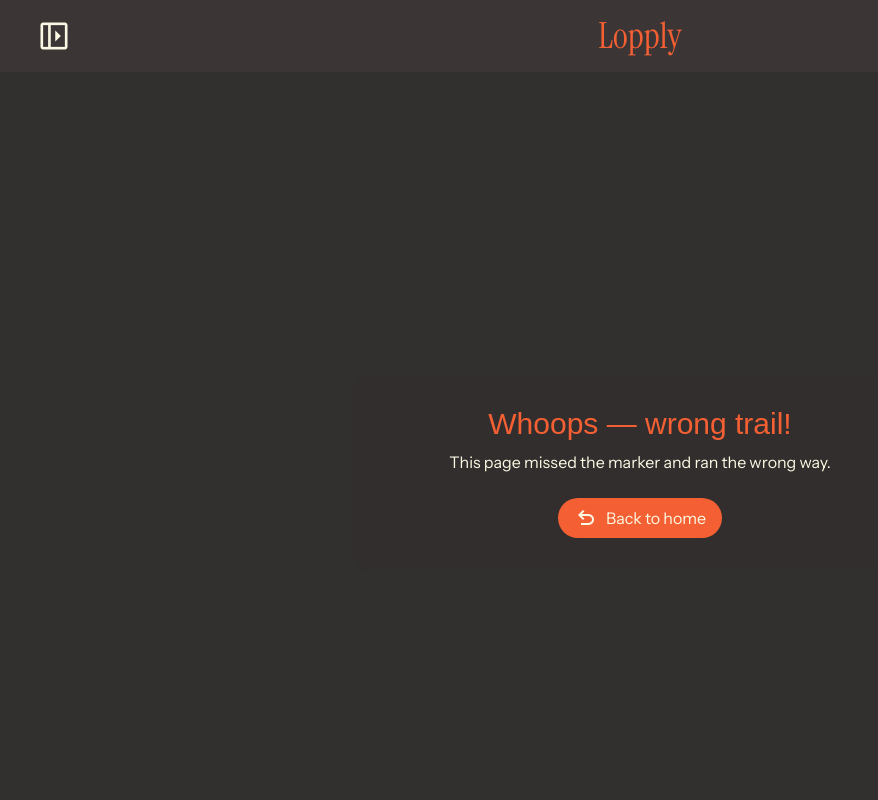
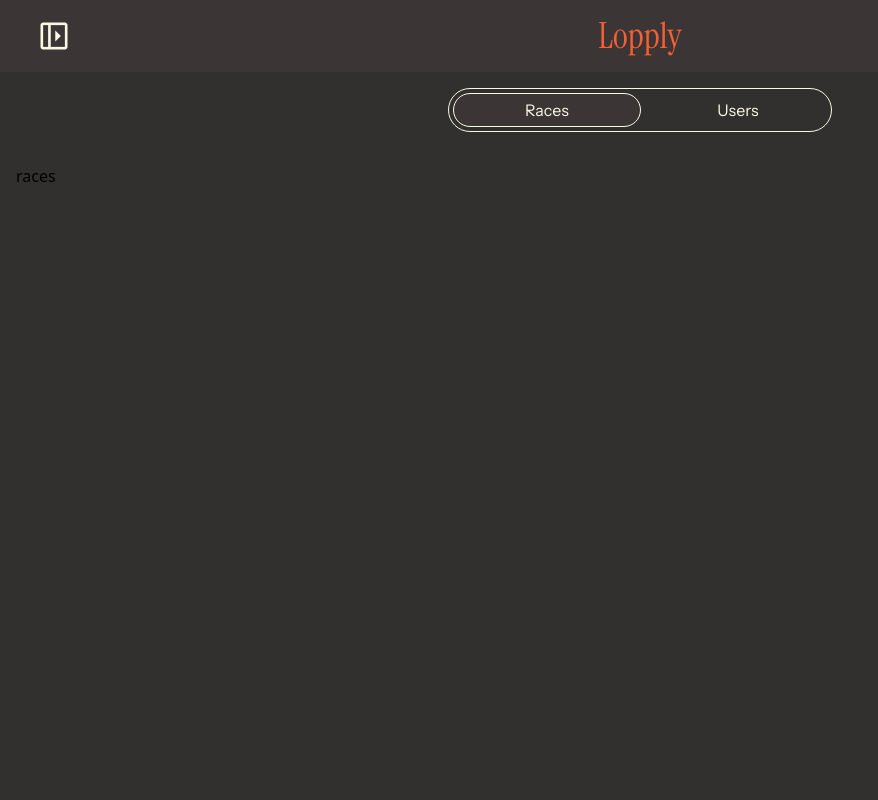
Before and after one commit to ellinorjohansson/Lopply, a Next.js app: page /admin/overview in a window 1280 px wide. Before the commit this address had no page. Shown: the top 800 px of the page, without its empty margins (0-878 px from the left). Built offline with nearby package versions, Linux system fonts and the light colour scheme; a web font is replaced by a local one.

Commit message:
✨(feature): added admin switch

```diff
--- a/public/locales/en/common.json
+++ b/public/locales/en/common.json
@@ -17,6 +17,10 @@
       "my_journey": "My Journey",
       "account": "Account"
     }
+  },
+  "switch": {
+    "races": "Races",
+    "users": "Users"
   },
   "validation": {
     "required_field": "* Required field",
--- /dev/null
+++ b/src/app/admin/overview/page.tsx
@@ -0,0 +1,21 @@
+"use client";
+import { useState } from "react";
+import PendingRaces from "../pending-races/page";
+import UserManagement from "../user-management/page";
+import AdminSwitch from "@/common/components/adminSwitch/AdminSwitch";
+
+const AdminOverview = () => {
+  const [activeTab, setActiveTab] = useState<"races" | "users">("races");
+
+  return (
+    <section className="flex flex-col items-center justify-start w-full min-h-screen p-4 gap-4">
+      <AdminSwitch mode={activeTab} onChange={setActiveTab} />
+
+      <div className="w-full mt-4">
+        {activeTab === "races" ? <PendingRaces /> : <UserManagement />}
+      </div>
+    </section>
+  );
+};
+
+export default AdminOverview;
--- /dev/null
+++ b/src/app/admin/pending-races/page.tsx
@@ -0,0 +1,7 @@
+const PendingRaces = () => {
+  return (
+    <>races</>
+  )
+}
+
+export default PendingRaces;
--- /dev/null
+++ b/src/app/admin/user-management/page.tsx
@@ -0,0 +1,7 @@
+const UserManagement = () => {
+  return (
+    <>user</>
+  )
+}
+
+export default UserManagement;
--- /dev/null
+++ b/src/common/components/adminSwitch/AdminSwitch.tsx
@@ -0,0 +1,33 @@
+"use client";
+
+import { useTranslation } from "@/common/hooks/useTranslation";
+
+interface AdminSwitchProps {
+  mode: "races" | "users";
+  onChange: (_value: "races" | "users") => void;
+}
+
+const AdminSwitch = ({ mode, onChange }: AdminSwitchProps) => {
+  const s = useTranslation("switch");
+  return (
+    <div className="flex w-full max-w-sm rounded-full border border-secondaryaccent overflow-hidden bg-primary text-secondaryaccent">
+      <button
+        className={`flex-1 py-1 text-center transition cursor-pointer ${mode === "races" ? "border m-1 rounded-3xl text-secondaryaccent bg-secondary" : ""
+          }`}
+        onClick={() => onChange("races")}
+      >
+        {s("races")}
+      </button>
+
+      <button
+        className={`flex-1 py-1 text-center transition cursor-pointer ${mode === "users" ? "border m-1 rounded-3xl text-secondaryaccent bg-secondary" : ""
+          }`}
+        onClick={() => onChange("users")}
+      >
+        {s("users")}
+      </button>
+    </div>
+  );
+};
+
+export default AdminSwitch;
```
